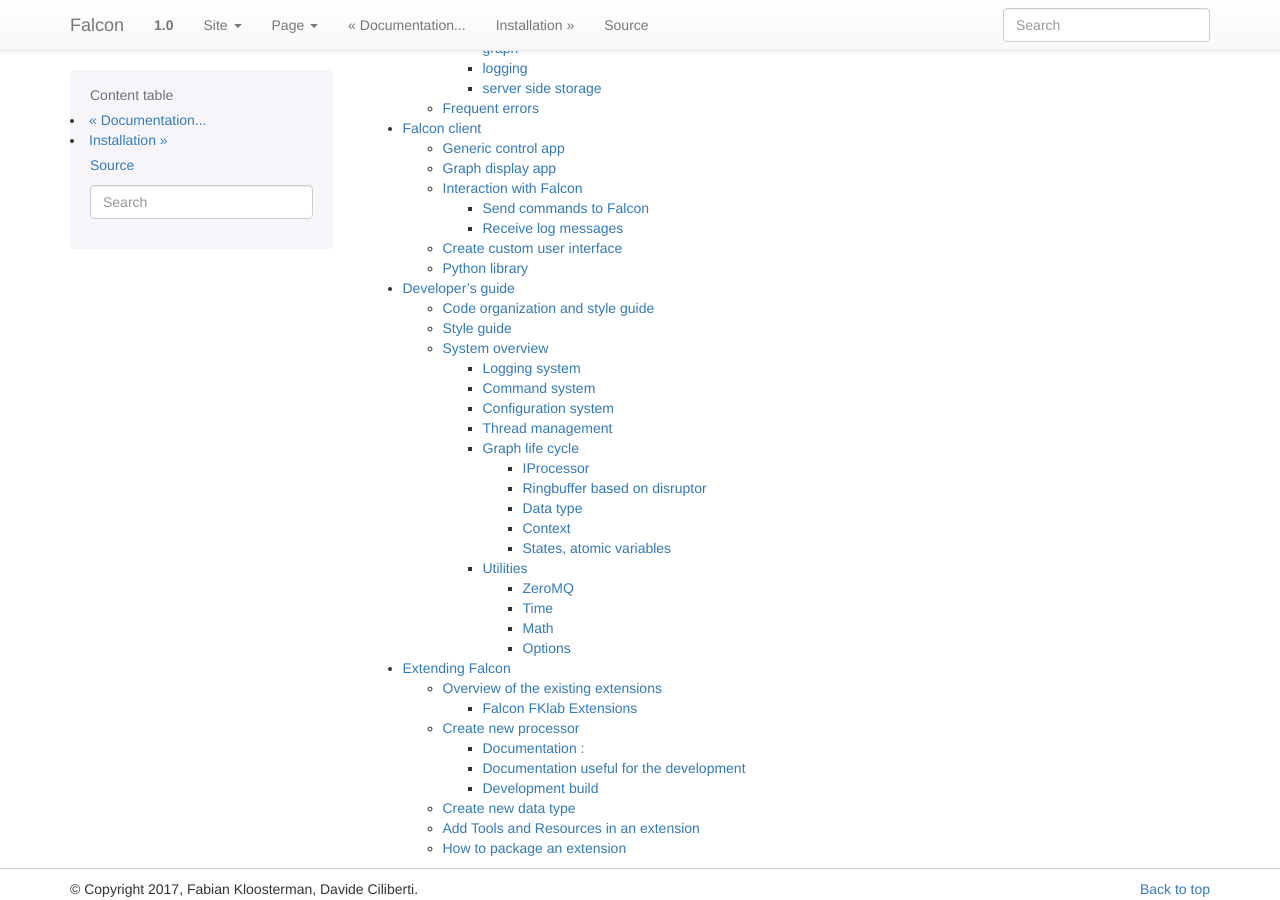
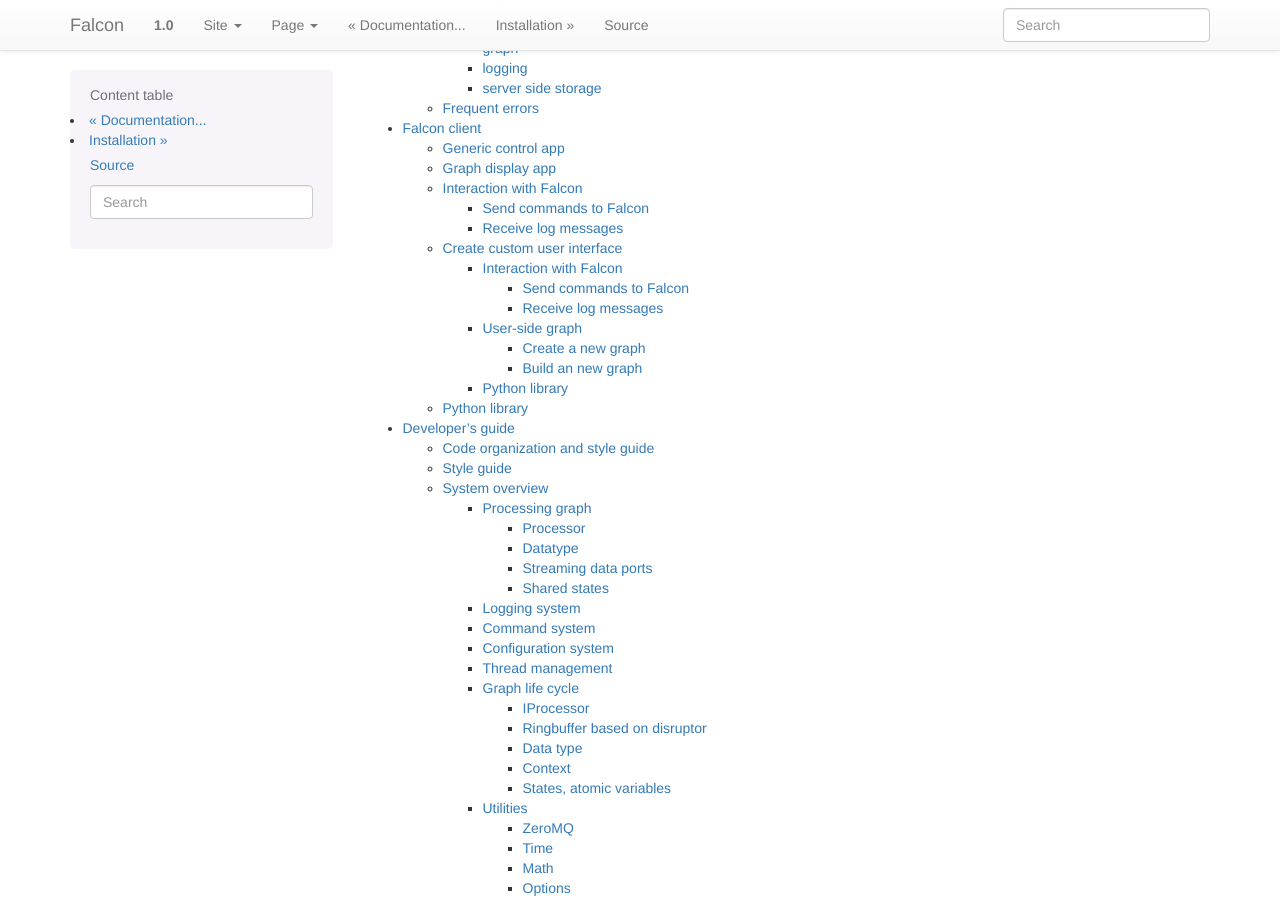
Before and after one commit to benfgit/falcon-core-linux, a Sphinx documentation site: the page built from docs/content_table.rst, in a window 1280 px wide and 900 px high, scrolled down 532 px. Built offline with Sphinx 7.4.7, drawn with Linux system fonts in a browser that asks for light colours; part of the change alters nothing that is shown.

Commit message:
add doc for building new client

```diff
--- a/docs/dev_guide.rst
+++ b/docs/dev_guide.rst
@@ -32,6 +32,7 @@ System overview
    :maxdepth: 2
    :glob:
 
+   internals/processing_graph
    internals/logging_system
    internals/command_system
    internals/config_system
--- a/docs/ui/create_ui.rst
+++ b/docs/ui/create_ui.rst
@@ -1,2 +1,10 @@
 Create custom user interface
 ============================
+
+There is different parts in a Client for Falcon:
+
+.. toctree::
+
+   interaction
+   create_user_side_graph
+   lib_python
--- /dev/null
+++ b/docs/ui/create_user_side_graph.rst
@@ -0,0 +1,66 @@
+User-side graph
+===============
+
+The exact yaml specification for the graph can be found `here <../manual/graphs.html>`_ .
+In this part, we will described the workflow to build new graph in remote.
+
+Create a new graph
+------------------
+
+The Falcon server already has some graph template specified in their resources. The list can be requested with
+the command ``resources list``. The reply will be a yaml structure with in the "graphs" node, the name of every template graphs.
+
+To have more information on this template, a full description can be requested with ``resources graphs graph_name``
+
+Once the template is chosen, the user can change the different options available but not the structure itself of the graph.
+It is advised to save the user-side graph with only a reference to graph template and the options modified.
+
+
+.. code-block:: yaml
+
+    falcon:
+        version : 1.0
+
+    graph : graphs://graph_file.yaml # other way to write it: graph_file.yaml
+
+    options:
+        source:
+            class: NlxReader
+            options:
+              channelmap:
+                cp: [1,2,3,4]
+                hp: [5,6,7,8]
+
+If there is no template existing for the application wanted, a graph can be created from scratch.
+
+.. code-block:: yaml
+
+    falcon:
+        version : 1.0
+
+    graph :
+        processors:
+          source:
+            class: NlxReader
+          sink(1-2):
+            class: DummySink
+
+        connections:
+          - source.cp=p:data.f:sink1
+          - source.hp=p:data.f:sink2
+
+    options:
+        source:
+            class: NlxReader
+            options:
+              channelmap:
+                cp: [1,2,3,4]
+                hp: [5,6,7,8]
+
+
+Build an new graph
+------------------
+
+When receiving in input an already existing graph, the workflow is very similar. The graph template needs to be constructed first.
+If it is a path from the server side, you can request it ``resources graphs graph_name``. Then, this graph needs to be updated
+with the option coming from the user-side.
```
Also changed, not shown: docs/ui/interaction.rst (line endings or trailing spaces).
